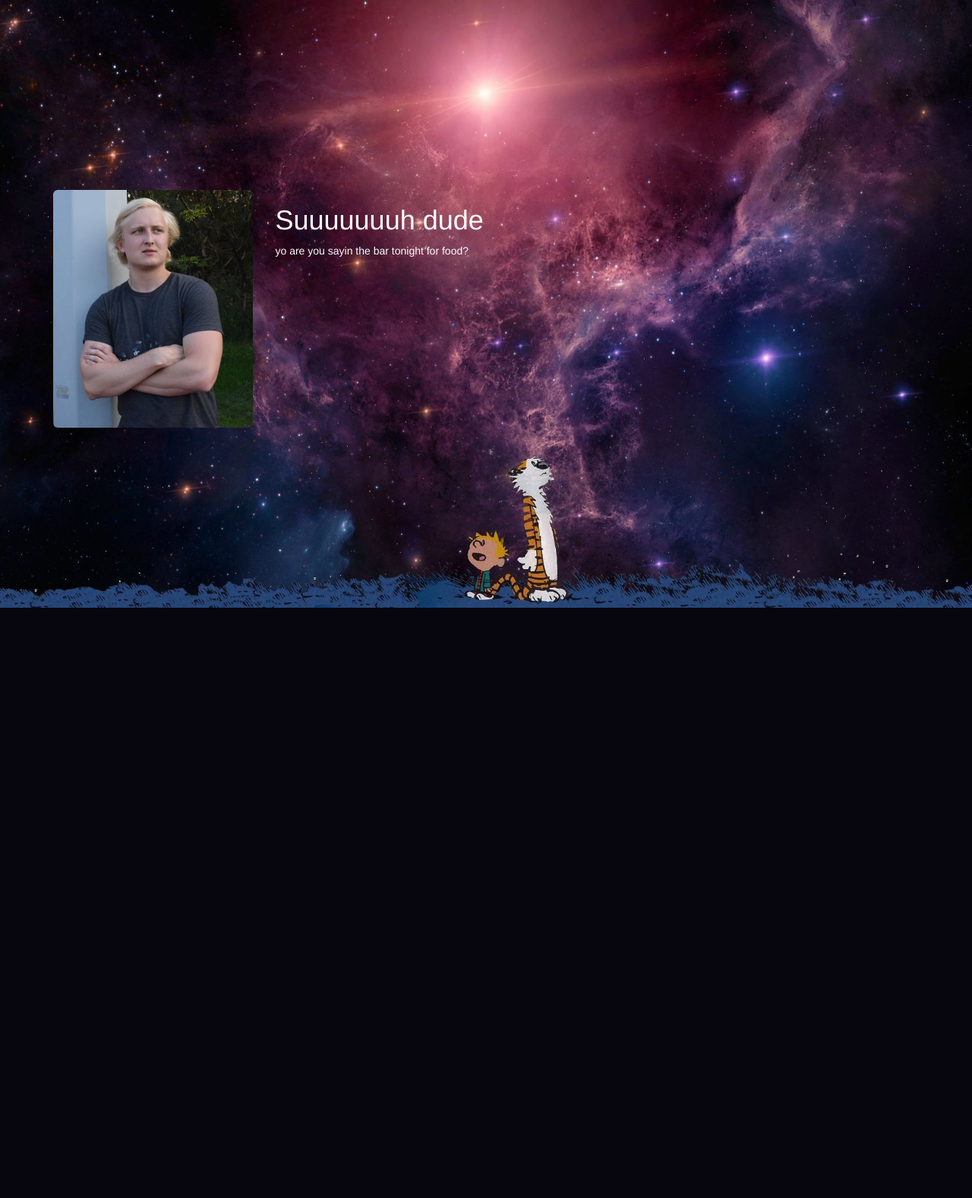
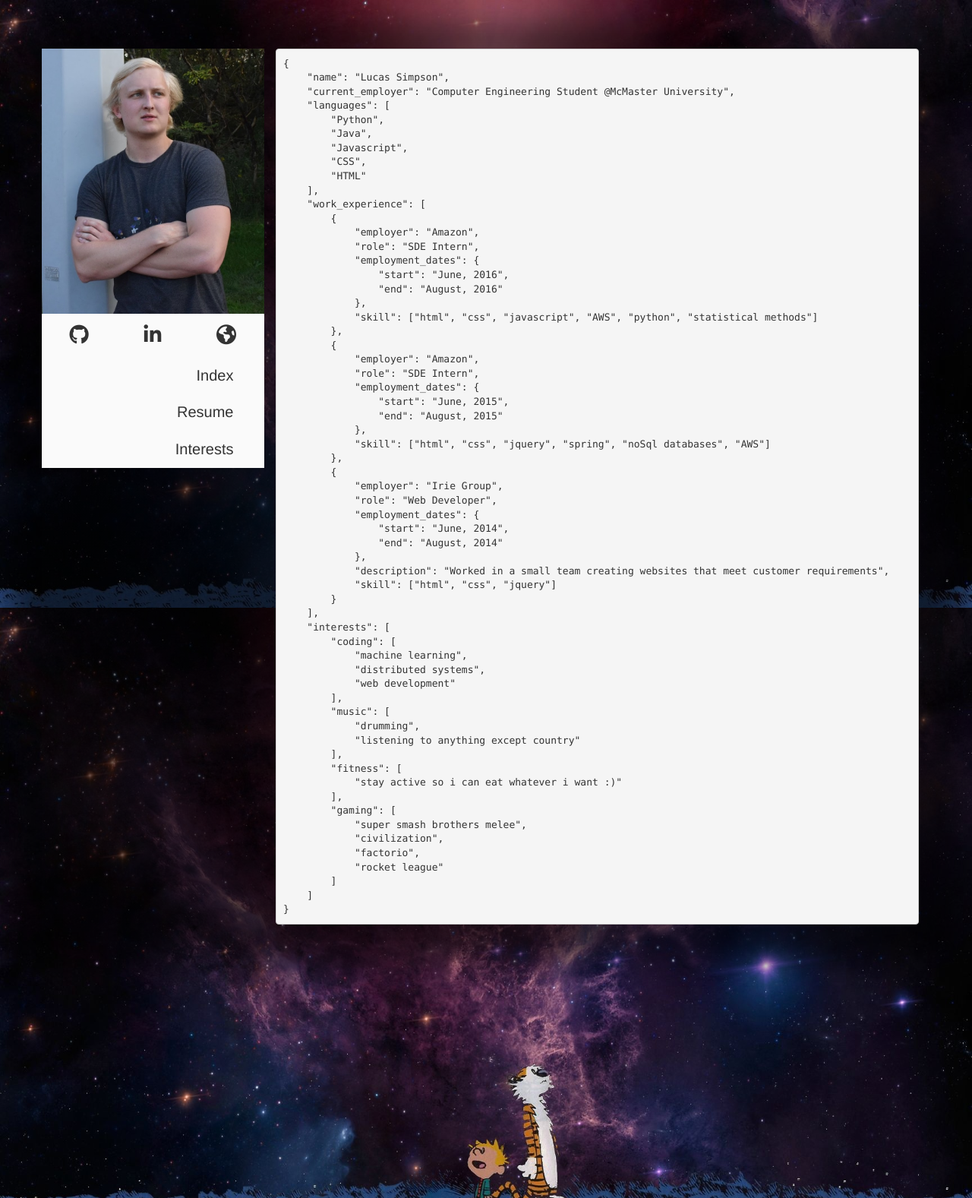
Before and after one commit to LucasSimpson/personal_site, a Django app: template templates/index/index.html in a window 1280 px wide. Shown: the whole page at 76% size. Before the commit the page ends 800 px from the top, so only its background shows below. Run offline with Django 3.2, Linux system fonts and the light colour scheme; the template is opened without the code that fills it, so the values that code supplies are empty; some libraries are stand-ins or nearby versions.

Commit message:
some basic setup

```diff
--- /dev/null
+++ b/static/css/base.css
@@ -0,0 +1,47 @@
+body {
+    background-position: bottom;
+    background-repeat: no-repeat;
+    background-attachment: fixed;
+    background-size: cover;
+}
+
+#top-spacer {
+    height: 8vh;
+}
+
+#main-content {
+    background: linear-gradient( rgba(0, 0, 0, 0.6), rgba(0, 0, 0, 0.6) );
+    box-shadow: 0px 0px 40px 40px rgba(0, 0, 0, 0.6); /* change to alter the effect*/
+    margin-bottom: 350px;
+}
+
+#side-nav {
+    background-color: #fafafa;
+    padding: 0;
+}
+
+#side-nav a {
+    color: #333;
+}
+
+#side-nav .nav-link {
+    font-size: 20px;
+    padding-right: 40px;
+}
+
+.nav > li+li {
+    margin-top: 0;
+}
+
+.icon-links {
+    display: flex;
+    flex-direction: row;
+    justify-content: space-around;
+    align-items: center;
+}
+
+.icon-links > .icon-link {
+    padding: 10px 0;
+    font-size: 26px;
+    color: #333;
+}
--- a/static/css/global.css
+++ b/static/css/global.css
@@ -1,10 +1,11 @@
-body {
-    background-position: bottom;
-    background-repeat: no-repeat;
-    background-attachment: fixed;
-    background-size: cover;
+h1, h2, h3, h4, h5, h6, p, li {
+    color: #fafafa;
 }
 
-h1, h2, h3, h4, h5, h6, p {
-    color: #fafafa;
+.text-center {
+    text-align: center;
 }
+
+.text-right {
+    text-align: right;
+}
--- a/static/css/index/index.css
+++ /dev/null
@@ -1,3 +0,0 @@
-#top-spacer {
-    height: 250px;
-}
--- a/templates/base.html
+++ b/templates/base.html
@@ -6,22 +6,60 @@
     <meta charset="UTF-8">
     <title>Lucas Simpson</title>
 
+    <!-- font awesome -->
+    <script src="https://use.fontawesome.com/3881fe50ef.js"></script>
+
+
     <!-- bootstrap -->
     <link href="https://maxcdn.bootstrapcdn.com/bootstrap/3.3.7/css/bootstrap.min.css" rel="stylesheet" integrity="sha384-BVYiiSIFeK1dGmJRAkycuHAHRg32OmUcww7on3RYdg4Va+PmSTsz/K68vbdEjh4u" crossorigin="anonymous">
 
     <!-- custom css -->
     <link href="{% static 'css/global.css' %}" rel="stylesheet">
+    <link href="{% static 'css/base.css' %}" rel="stylesheet">
 
     {% block cssimports %}{% endblock %}
 </head>
 
-<body style='background-image:url("{%  static 'images/background.jpg' %}")'>
-
+<!-- hack to load image dynamically because django cant parse static in CSS file -->
+<body style='background:black;
+        background-position: bottom;
+        background-repeat: no-repeat;
+        background-attachment: fixed;
+        background-size: cover;
+        background-image:url("{%  static 'images/background.jpg' %}");'>
 
 <div class="container">
-    {% block content %}{% endblock %}
+
+    <div class="row">
+        <div class="col-md-12">
+            <div id="top-spacer"></div>
+        </div>
+    </div>
+
+    <div class="row" id="main-content">
+        <div class="col-md-3" id="side-nav">
+            <img class="img-responsive" src="{% static 'images/me.jpg' %}">
+
+            <div class="icon-links">
+                <a class="icon-link text-center" href="https://github.com/LucasSimpson"><i class="fa fa-github"></i></a>
+                <a class="icon-link text-center" href="https://www.linkedin.com/in/lucas-simpson"><i class="fa fa-linkedin"></i></a>
+                <a class="icon-link text-center" href="#"><i class="fa fa-globe" aria-hidden="true"></i></a>
+            </div>
+
+            <ul class="nav nav-pills nav-stacked">
+                <li role="presentation"><a class="text-right nav-link" href="#">Index</a></li>
+                <li role="presentation"><a class="text-right nav-link" href="#">Resume</a></li>
+                <li role="presentation"><a class="text-right nav-link" href="#">Interests</a></li>
+            </ul>
+        </div>
+        <div class="col-md-9">
+            {% block content %}{% endblock %}
+        </div>
+    </div>
 </div>
 
 
 </body>
+
+
 </html>
--- a/templates/index/index.html
+++ b/templates/index/index.html
@@ -10,17 +10,68 @@
 
     <div class="row">
         <div class="col-md-12">
-            <div id="top-spacer"></div>
-        </div>
-    </div>
-
-    <div class="row">
-        <div class="col-md-3">
-            <img class="img-responsive img-rounded" src="{% static 'images/me.jpg' %}">
-        </div>
-        <div class="col-md-9">
-            <h1>Suuuuuuuh dude</h1>
-            <p>yo are you sayin the bar tonight for food?</p>
+            <pre>
+{
+    "name": "Lucas Simpson",
+    "current_employer": "Computer Engineering Student @McMaster University",
+    "languages": [
+        "Python",
+        "Java",
+        "Javascript",
+        "CSS",
+        "HTML"
+    ],
+    "work_experience": [
+        {
+            "employer": "Amazon",
+            "role": "SDE Intern",
+            "employment_dates": {
+                "start": "June, 2016",
+                "end": "August, 2016"
+            },
+            "skill": ["html", "css", "javascript", "AWS", "python", "statistical methods"]
+        },
+        {
+            "employer": "Amazon",
+            "role": "SDE Intern",
+            "employment_dates": {
+                "start": "June, 2015",
+                "end": "August, 2015"
+            },
+            "skill": ["html", "css", "jquery", "spring", "noSql databases", "AWS"]
+        },
+        {
+            "employer": "Irie Group",
+            "role": "Web Developer",
+            "employment_dates": {
+                "start": "June, 2014",
+                "end": "August, 2014"
+            },
+            "description": "Worked in a small team creating websites that meet customer requirements",
+            "skill": ["html", "css", "jquery"]
+        }
+    ],
+    "interests": [
+        "coding": [
+            "machine learning",
+            "distributed systems",
+            "web development"
+        ],
+        "music": [
+            "drumming",
+            "listening to anything except country"
+        ],
+        "fitness": [
+            "stay active so i can eat whatever i want :)"
+        ],
+        "gaming": [
+            "super smash brothers melee",
+            "civilization",
+            "factorio",
+            "rocket league"
+        ]
+    ]
+}</pre>
         </div>
     </div>
 
```
